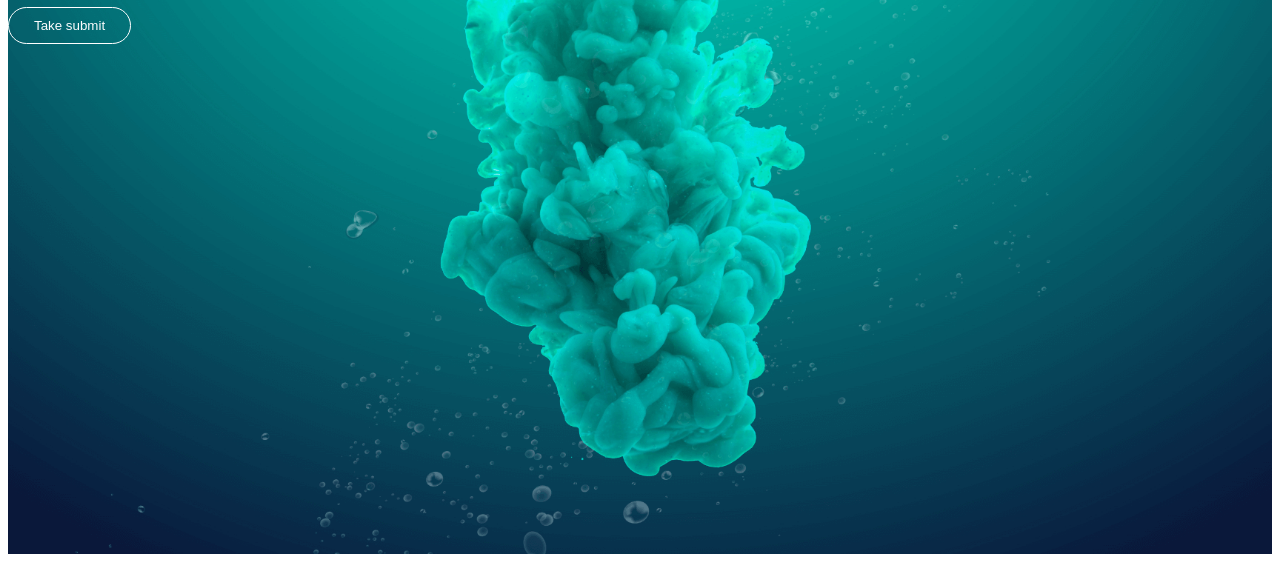
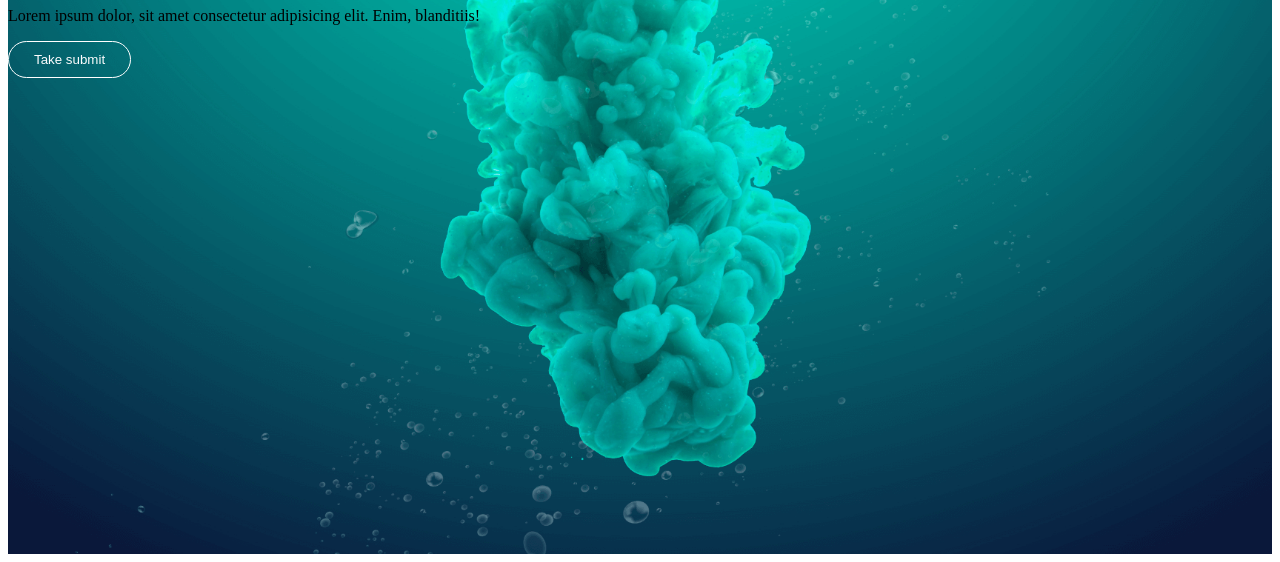
Before and after one commit to fozilovsirojddin/bubble, a plain HTML site: page index.html in a window 1280 px wide. Shown: the part 254-816 px from the top of the page. Drawn offline with Linux system fonts and the light colour scheme.

Commit message:
add text section

```diff
--- a/index.html
+++ b/index.html
@@ -20,6 +20,7 @@
                 <br>
                 Greative Studio
             </h1>
+            <p>Lorem ipsum dolor, sit amet consectetur adipisicing elit. Enim, blanditiis!</p>
             <button type="button">Take submit</button>
 
         </div>
```
